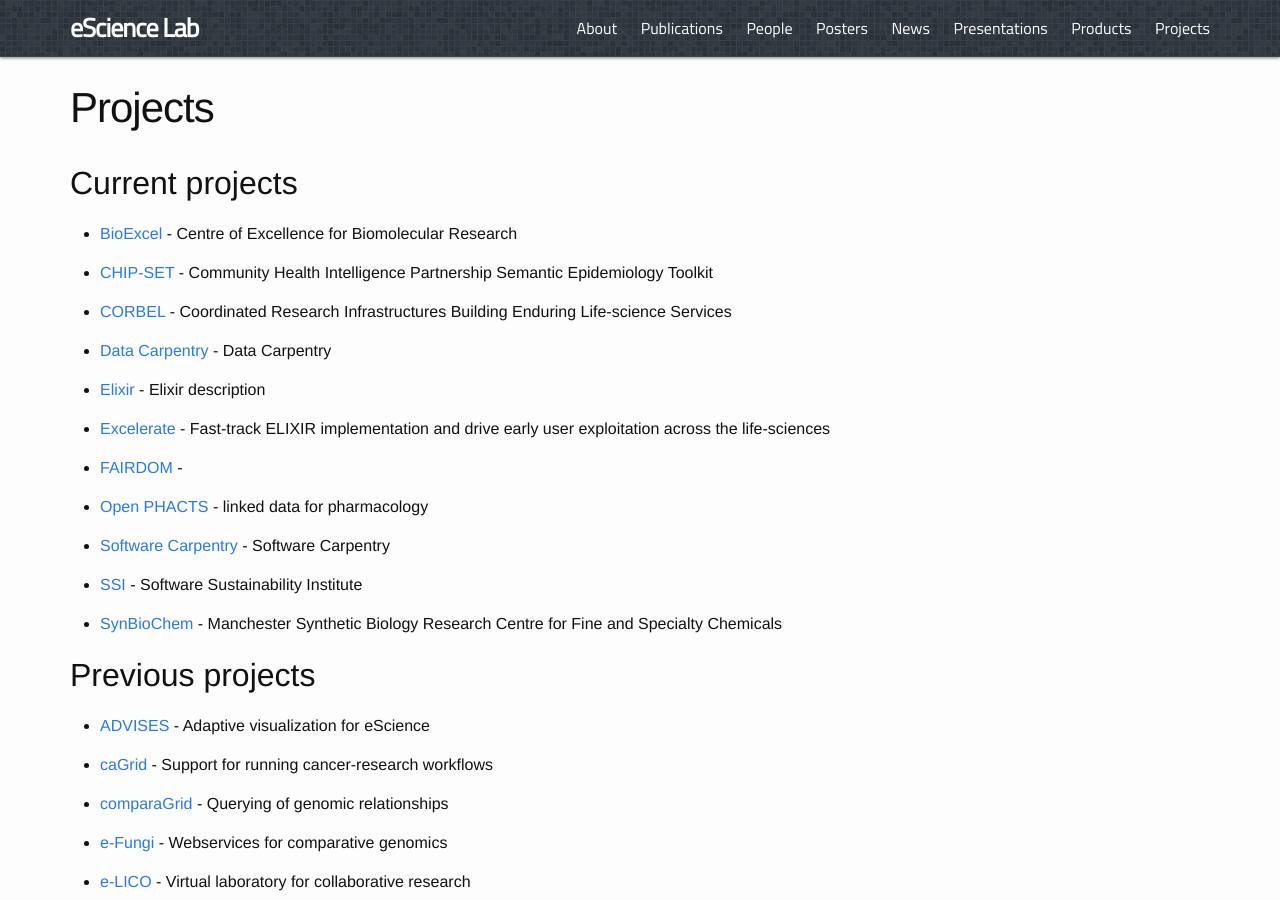
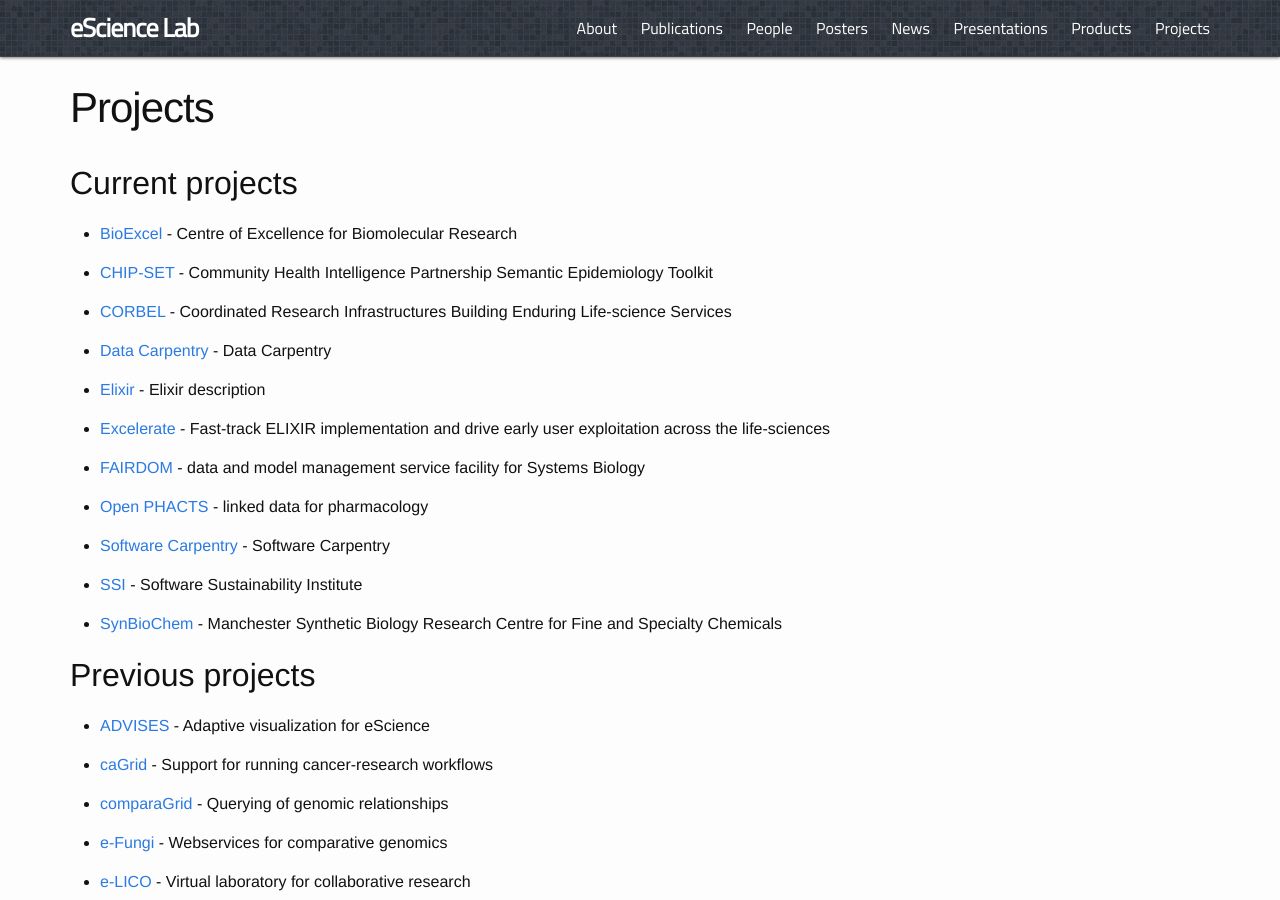
Before and after one commit to eScienceLab/eScienceLab.github.io, a Jekyll site: the page built from projects.md, in a window 1280 px wide and 900 px high. Built offline with Jekyll 4.4.1, drawn with Linux system fonts in a browser that asks for light colours; comment, search, counter and statistics services are not loaded.

Commit message:
add description

```diff
--- a/_projects/fairdom.md
+++ b/_projects/fairdom.md
@@ -4,7 +4,7 @@
 title: FAIRDOM
 path: fairdom
 collection: projects
-description:
+description: data and model management service facility for Systems Biology
 logo: fairdom.png
 website: http://fair-dom.org
 start_date:
```
